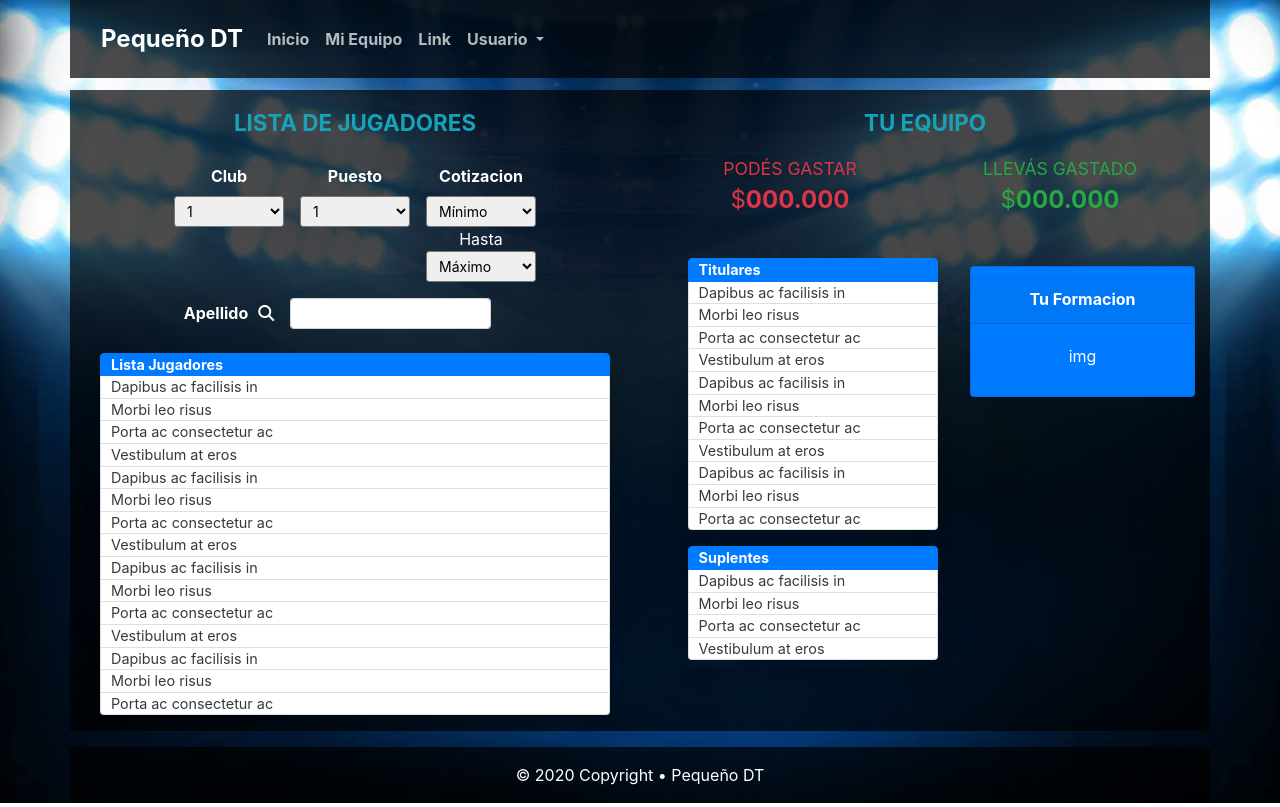
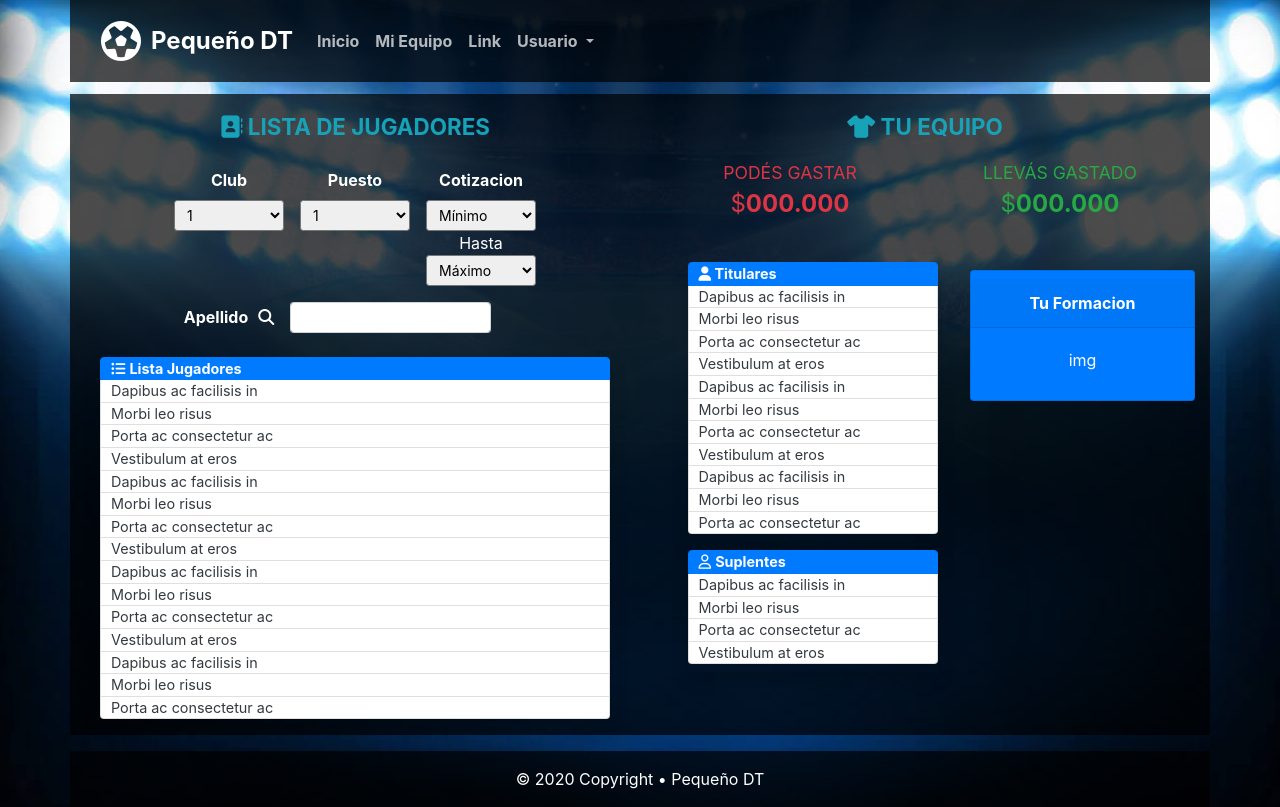
Before and after one commit to NachoKai/granDT, a website: page index.html in a window 1280 px wide. Drawn offline with nearby package versions, Linux system fonts and the light colour scheme.

Commit message:
add logo and icons

```diff
--- a/index.html
+++ b/index.html
@@ -18,7 +18,8 @@
         <div class="row mb-1">
             <div class="nav-up col-lg-12">
                 <nav class="p-3 navbar navbar-expand-lg navbar-dark text-white">
-                    <a class="navbar-brand" href="#">Pequeño DT</a>
+                    <a class="navbar-brand" href="#"><i class="far fa-futbol"></i>
+                        <span>Pequeño DT</span></a>
                     <button class="navbar-toggler" type="button" data-toggle="collapse" data-target="#navbarNavDropdown"
                         aria-controls="navbarNavDropdown" aria-expanded="false" aria-label="Toggle navigation">
                         <span class="navbar-toggler-icon"></span>
@@ -54,7 +55,8 @@
         <div class="row mid">
             <div class="my-2 mid-col col-lg-6 text-white pb-3 pt-3">
                 <div class="row mb-3">
-                    <div class="text-info title-mid col-lg-12">LISTA DE JUGADORES</div>
+                    <div class="text-info title-mid col-lg-12"><i class="fas fa-address-book"></i> LISTA DE JUGADORES
+                    </div>
                 </div>
                 <div class="row mb-3">
                     <div class="col-lg buscador">
@@ -115,7 +117,7 @@
                         <div class="lista-jugadores shadow">
                             <ul class="list-group">
                                 <li class="list-group-item active">
-                                    <strong>Lista Jugadores</strong>
+                                    <i class="fas fa-list-ul"></i> <strong>Lista Jugadores</strong>
                                 </li>
                                 <li class="list-group-item text-dark">Dapibus ac facilisis in</li>
                                 <li class="list-group-item text-dark">Morbi leo risus</li>
@@ -139,7 +141,7 @@
             </div>
             <div class="my-2 mid-col col-lg-6 text-white pt-3">
                 <div class="row mb-3">
-                    <div class="text-info title-mid col-lg-12">TU EQUIPO</div>
+                    <div class="text-info title-mid col-lg-12"><i class="fas fa-tshirt"></i> TU EQUIPO</div>
                 </div>
                 <div class="row mb-3">
                     <div class="monto text-danger col-lg-6">
@@ -157,7 +159,8 @@
                             <div class="lista-titulares shadow">
                                 <div class="lista-jugadores">
                                     <ul class="list-group celdas py-2">
-                                        <li class="list-group-item active"><strong>Titulares</strong></li>
+                                        <li class="list-group-item active"><strong><i class="fas fa-user"></i>
+                                                Titulares</strong></li>
                                         <li class="list-group-item text-dark">Dapibus ac facilisis in</li>
                                         <li class="list-group-item text-dark">Morbi leo risus</li>
                                         <li class="list-group-item text-dark">Porta ac consectetur ac</li>
@@ -177,7 +180,8 @@
                             <div class="lista-suplentes">
                                 <div class="lista-jugadores shadow">
                                     <ul class="list-group celdas py-2">
-                                        <li class="list-group-item active"><strong>Suplentes</strong></li>
+                                        <li class="list-group-item active"><i class="far fa-user"></i>
+                                            <strong>Suplentes</strong></li>
                                         <li class="list-group-item text-dark">Dapibus ac facilisis in</li>
                                         <li class="list-group-item text-dark">Morbi leo risus</li>
                                         <li class="list-group-item text-dark">Porta ac consectetur ac</li>
@@ -205,10 +209,10 @@
                 <div class="footer-bottom col-lg-12 text-white">
                     <footer class="page-footer font-lgall blue py-3">
                         <div class="row-12">
-                        <div class="footer-copyright text-center align-content-center">
-                            © 2020 Copyright •
-                            <a href="https://nachokai.github.io/granDT/">Pequeño DT</a>
-                        </div>
+                            <div class="footer-copyright text-center align-content-center">
+                                © 2020 Copyright •
+                                <a href="https://nachokai.github.io/granDT/">Pequeño DT</a>
+                            </div>
                     </footer>
                 </div>
             </div>
--- a/styles/style.scss
+++ b/styles/style.scss
@@ -117,6 +117,17 @@ a {
 	font-size: 1.5rem !important;
 	font-weight: bold;
 	color: #fff;
+	display: flex !important;
+	align-items: center;
+
+	.far {
+		font-size: 2.5rem;
+		margin-right: 10px;
+	}
+}
+
+.navbar-toggler {
+	padding: 0 !important;
 }
 
 .nav-link {
```
Also changed, not shown: styles/style.css.
